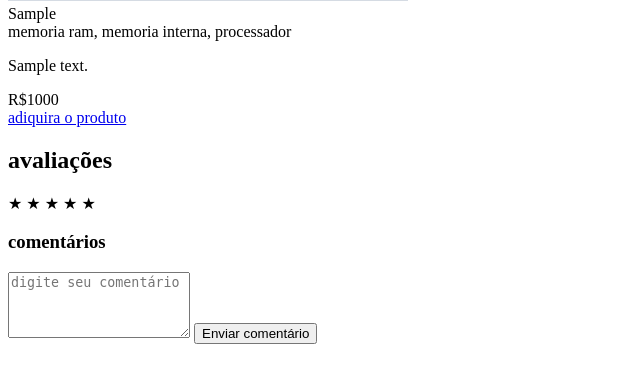
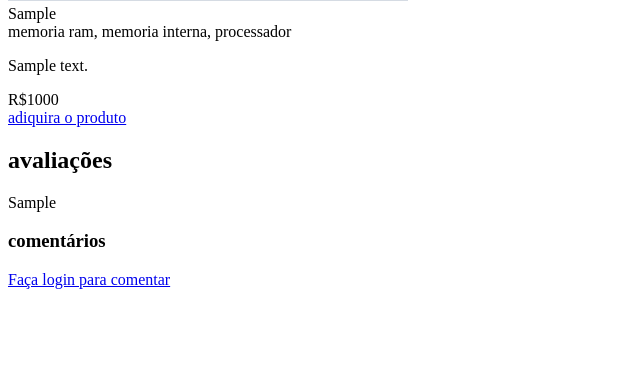
Before and after one commit to hiildh/projeto-desenvolvimento-web, a Django app: page /detalhar-celular/1/ in a window 1280 px wide. Shown: the part 379-762 px from the top of the page, without its empty margins (0-640 px from the left). Run offline with Django 5.2, Linux system fonts and the light colour scheme; tables that the repository leaves empty hold one stand-in row (values such as "Sample post"); grey boxes marked "Sample" are stand-in pictures.

Commit message:
inicio da implementação dos comentários

```diff
--- a/core/templates/paginacelulares.html
+++ b/core/templates/paginacelulares.html
@@ -1,10 +1,28 @@
 <!DOCTYPE html>
-<html lang="en">
+<html lang="pt-br">
 <head>
     <meta charset="UTF-8">
     <meta name="viewport" content="width=device-width, initial-scale=1.0">
-    <title>modelo 1</title>
+    <title>{{celular.nome}}</title>
+    <style>
+        .star-rating {
+            display: flex;
+            flex-direction: row;
+            justify-content: start;
+        }
 
+        .star {
+            font-size: 1em;
+            color: #ccc;
+            cursor: pointer;
+            transition: color 0.2s;
+        }
+
+        .star.hover,
+        .star.selected {
+            color: gold;
+        }
+    </style>
 </head>
 <body>
     <div>
@@ -21,23 +39,70 @@
 
     <div>
         <h2>avaliações</h2>
-        <div id="strelas">
-            <span class="strela" data-value="1">★</span>
-            <span class="strela" data-value="2">★</span>
-            <span class="strela" data-value="3">★</span>
-            <span class="strela" data-value="4">★</span>
-            <span class="strela" data-value="5">★</span>
+        {% for comentario in comentarios %}
+            <div id="strelas">
+                {% for estrela in comentario.avaliacoes%}
+                <span class="strela" data-value="{{ forloop.counter }}">★</span>
+                {% endfor %}
+            </div>
+            <p id="texto-de-avaliação">{{comentario.conteudo}}</p>
+        {% endfor %}
+        <div class="comentarios">
+            <h3>comentários</h3>
+            {% if user.is_authenticated %}
+            <form method="POST" action="{% url 'comentar' celular.id %}">
+            {% csrf_token %}
+            <div class="star-rating">
+                <span class="star" data-value="1">★</span>
+                <span class="star" data-value="2">★</span>
+                <span class="star" data-value="3">★</span>
+                <span class="star" data-value="4">★</span>
+                <span class="star" data-value="5">★</span>
+            </div>
+            <input type="hidden" name="avaliacao" id="avaliacao">
+            <textarea name="conteudo" id="armazenar-comentario" rows="4" placeholder="digite seu comentário"></textarea>
+            <button type="submit" id="enviarcomentariO">Enviar comentário</button>
+            </form>
+            {% else %}
+            <a href="{% url 'login' %}" class="button">Faça login para comentar</a>
+            {% endif %}
         </div>
-        <p id="texto-de-avaliação"></p>
-    <div class="comentarios">
-        <h3>comentários</h3>
-        <textarea id="armazenar-comentario" rows="4" placeholder="digite seu comentário"></textarea>
-        <button id="enviarcomentariO">Enviar comentário</button>
-
     </div>
 
+    <script>
+        document.addEventListener('DOMContentLoaded', function() {
+            const stars = document.querySelectorAll('.star-rating .star');
+            const avaliacaoInput = document.getElementById('avaliacao');
 
+            stars.forEach((star, index) => {
+                star.addEventListener('click', function() {
+                    stars.forEach((s, i) => {
+                        if (i <= index) {
+                            s.classList.add('selected');
+                        } else {
+                            s.classList.remove('selected');
+                        }
+                    });
+                    avaliacaoInput.value = index + 1; // O valor é baseado no índice da estrela clicada.
+                });
 
+                star.addEventListener('mouseover', function() {
+                    stars.forEach((s, i) => {
+                        if (i <= index) {
+                            s.classList.add('hover');
+                        } else {
+                            s.classList.remove('hover');
+                        }
+                    });
+                });
+
+                star.addEventListener('mouseout', function() {
+                    stars.forEach(s => s.classList.remove('hover'));
+                });
+            });
+        });
+
+    </script>
 
 </body>
 </html>
--- a/core/urls.py
+++ b/core/urls.py
@@ -1,10 +1,11 @@
 from django.urls import path
-from .views import adicionar_noticia, listar_noticias, listar_celulares, cadastro_user, adicionar_celular, gerar_home, detalhar_celular
+from .views import adicionar_noticia, comentar, listar_noticias, listar_celulares, cadastro_user, adicionar_celular, gerar_home, detalhar_celular
 from django.contrib.auth import views as auth_views
 
 urlpatterns = [
     path('', gerar_home, name='index'),
     path('detalhar-celular/<int:id>/', detalhar_celular, name='detalhar_celular'),
+    path('comentar/<int:id>/', comentar, name='comentar'),
     path('noticias/', listar_noticias, name='listar_noticias'),
     path('adicionar-noticia/', adicionar_noticia, name='adicionar_noticia'),
     path('adicionar-celular/', adicionar_celular, name='adicionar_celular'),
--- a/core/views.py
+++ b/core/views.py
@@ -1,5 +1,5 @@
 from django.shortcuts import render, redirect
-from .models import Noticia, Celular
+from .models import Comentario, Noticia, Celular
 from django.contrib.auth.models import User
 from django.contrib import messages
 from django.http import HttpResponse
@@ -54,7 +54,23 @@ def gerar_home(request):
 #view pra gerar o detalhamento dos celulares
 def detalhar_celular(request, id):
     celular = Celular.objects.get(id=id)
-    return render(request, 'paginacelulares.html', {'celular': celular})
+    comentarios = Comentario.objects.filter(celular=celular)
+    return render(request, 'paginacelulares.html', {'celular': celular, 'comentarios': comentarios})
+
+# Função para lidar com os comentários
+def comentar(request, id):
+    if request.method == 'POST':
+        conteudo = request.POST['conteudo']
+        avaliacao = request.POST['avaliacao']
+        celular = Celular.objects.get(id=id)
+        comentario = Comentario.objects.create(
+            usuario=request.user,
+            celular=celular,
+            conteudo=conteudo,
+            avaliacao=avaliacao
+        )
+        return redirect('detalhar_celular', id=id)
+    return redirect('detalhar_celular', id=id)
 
 # View para listar celulares
 def listar_celulares(request):
```
